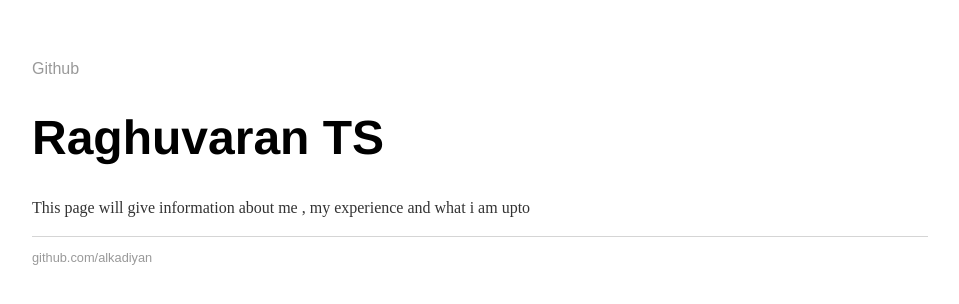
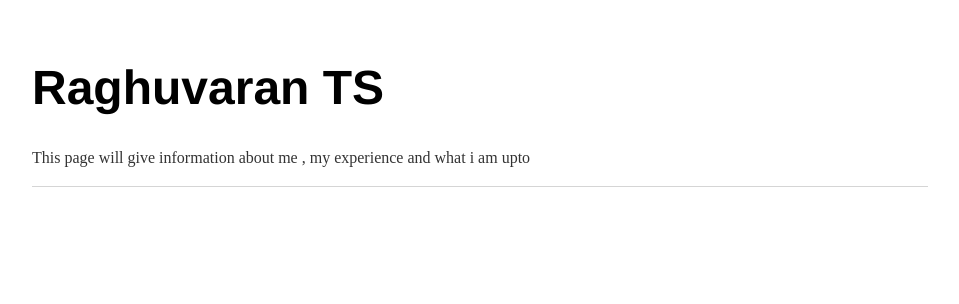
Before and after one commit to Raghuvarants/raghuvarants, a Jekyll site: the page built from index.html, in a window 1280 px wide. Shown: the top 304 px of the page, without its empty margins (160-1119 px from the left). Built offline with Jekyll 4.4.1, drawn with Linux system fonts in a browser that asks for light colours.

Commit message:
Update default.html

```diff
--- a/_layouts/default.html
+++ b/_layouts/default.html
@@ -8,7 +8,7 @@
 	<body>
 		<nav>
     		<ul>
-        	     <a class="navbar-link" href="https://github.com/alkadiyan" target="_blank">Github</a>
+
     		</ul>
 		</nav>
 		<div class="container">
@@ -19,7 +19,7 @@
 
 		<footer>
     		<ul>
-        		<li><a href="https://github.com/alkadiyan">github.com/alkadiyan</a></li>
+
 			</ul>
 		</footer>
 	</body>
```
